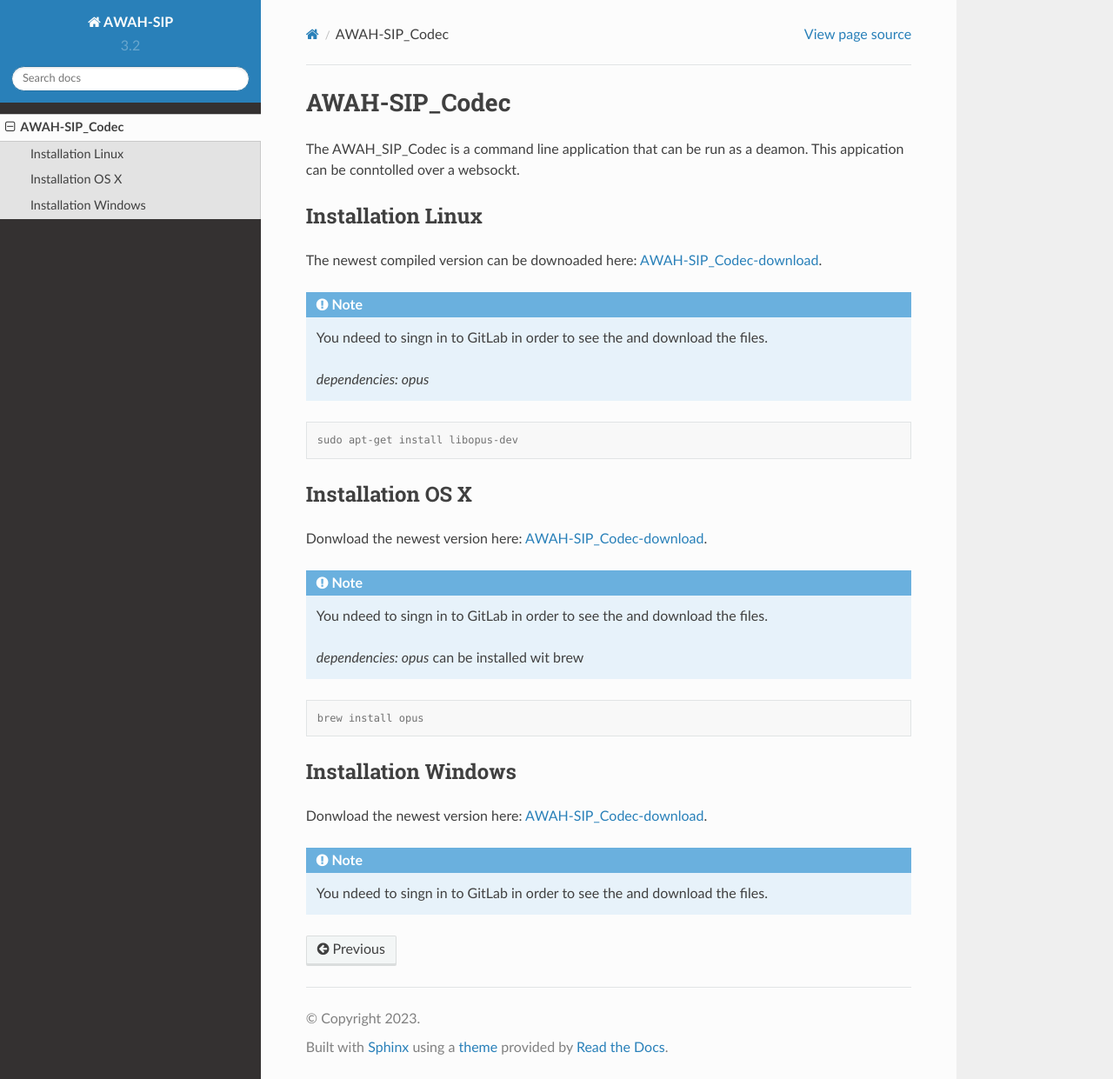
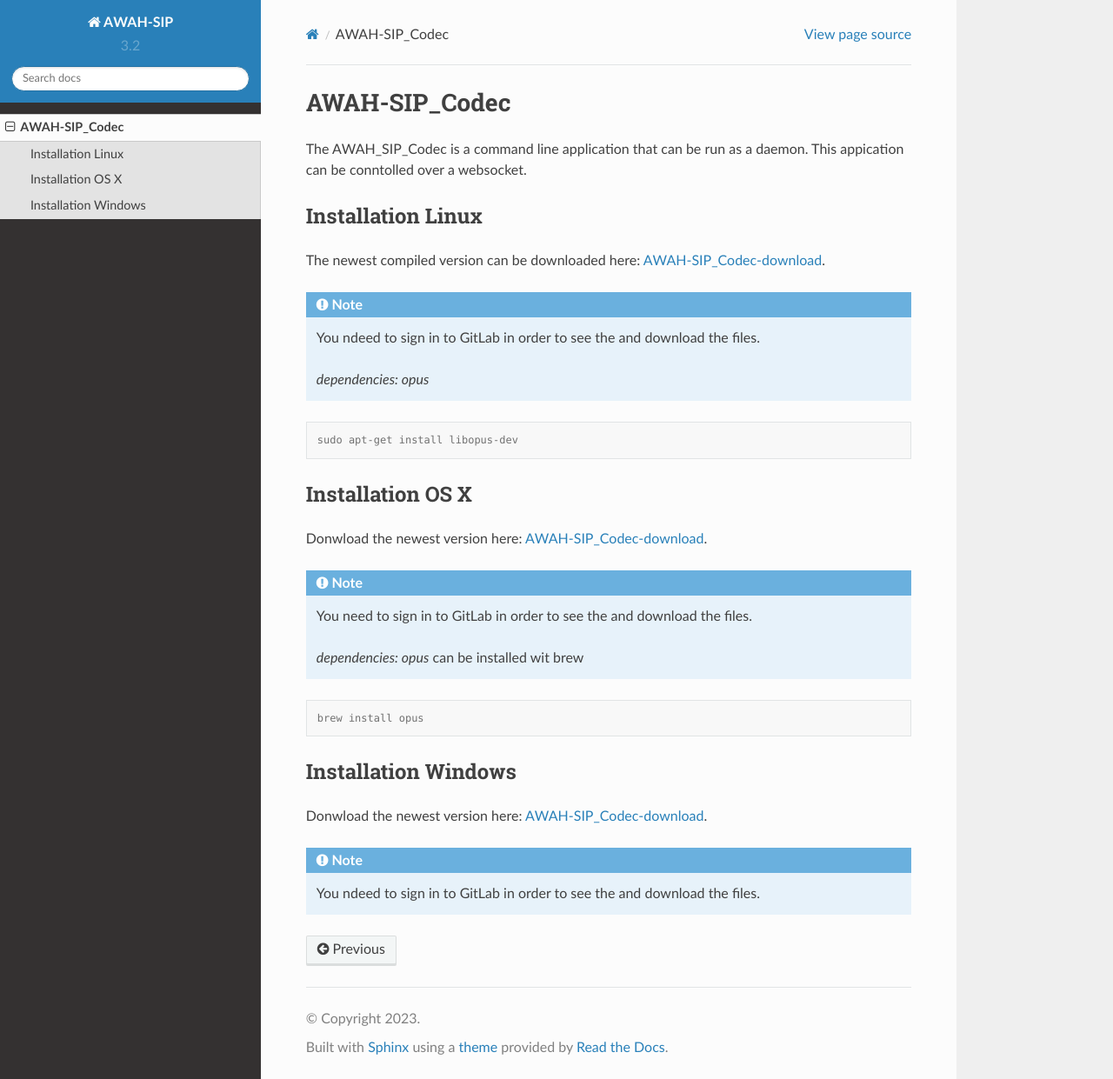
Before and after one commit to AWAH-SIP/AWAH-SIP_Documentation, a Sphinx documentation site: the page built from docs/source/AWAH-SIP_Codec.rst, in a window 1280 px wide and 1241 px high. Shown: the whole window at 87% size. Built offline with Sphinx 7.4.7 and the Read the Docs theme 2.0.0, drawn with Linux system fonts in a browser that asks for light colours.

Commit message:
corrected typos

```diff
--- a/docs/source/AWAH-SIP_Codec.rst
+++ b/docs/source/AWAH-SIP_Codec.rst
@@ -3,19 +3,19 @@
 
 .. _AWAH-SIP_Codec:
 
-The AWAH_SIP_Codec is a command line application that can be run as a deamon. This appication can be conntolled over a websockt.
+The AWAH_SIP_Codec is a command line application that can be run as a daemon. This appication can be conntolled over a websocket.
 
 Installation Linux
 ------------------
 
-The newest compiled version can be downoaded here: AWAH-SIP_Codec-download_.
+The newest compiled version can be downloaded here: AWAH-SIP_Codec-download_.
 
 
 .. _AWAH-SIP_Codec-download: https://github.com/AWAH-SIP/AWAH-SIP_Codec/actions
 
 .. note::
 
-   You ndeed to singn in to GitLab in order to see the and download the files.
+   You ndeed to sign in to GitLab in order to see the and download the files.
 
    `dependencies: opus`
 
@@ -31,7 +31,7 @@
 
 .. note::
 
-   You ndeed to singn in to GitLab in order to see the and download the files.
+   You need to sign in to GitLab in order to see the and download the files.
 
    `dependencies: opus` can be installed wit brew
 
@@ -46,4 +46,4 @@
 
 .. note::
 
-   You ndeed to singn in to GitLab in order to see the and download the files.
+   You ndeed to sign in to GitLab in order to see the and download the files.
--- a/docs/source/AWAH-SIP_GUI.rst
+++ b/docs/source/AWAH-SIP_GUI.rst
@@ -3,7 +3,7 @@
 
 .. _AWAH-SIP_GUI:
 
-The AWAH_SIP_GUI is a standalone GUI application to controll the AWAH-SIP_Codec
+The AWAH_SIP_GUI is a standalone GUI application to control the AWAH-SIP_Codec
 
 Installation
 ------------
```
